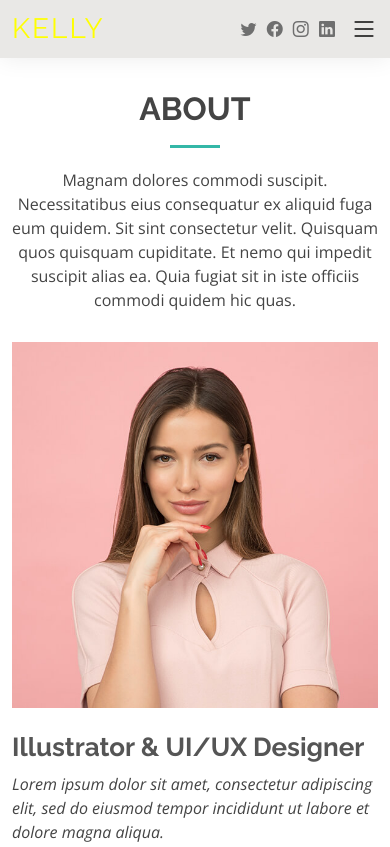
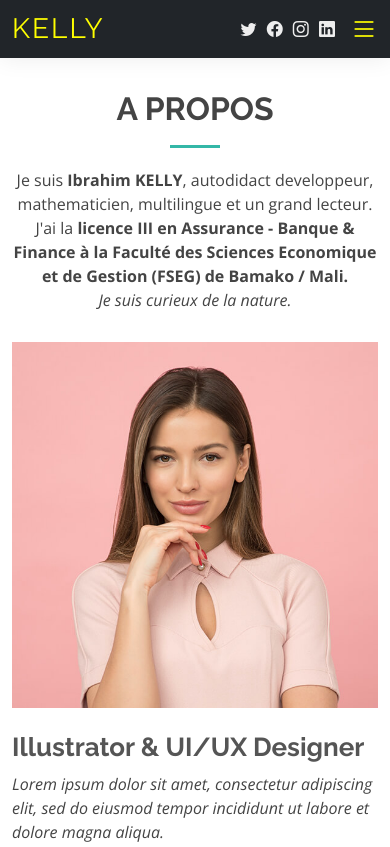
Before and after one commit to ibrahimkelly/My-Porfolio, a plain HTML site: page about.html in a window 390 px wide. Shown: the top 847 px of the page. Drawn offline with nearby package versions, Linux system fonts and the light colour scheme.

Commit message:
Update about page...

```diff
--- a/about.html
+++ b/about.html
@@ -5,7 +5,7 @@
   <meta charset="utf-8">
   <meta content="width=device-width, initial-scale=1.0" name="viewport">
 
-  <title>About - Kelly Bootstrap Template</title>
+  <title>About - Portfolio Ibrahim Kelly</title>
   <meta content="" name="description">
   <meta content="" name="keywords">
 
@@ -26,19 +26,12 @@
 
   <!-- Template Main CSS File -->
   <link href="assets/css/style.css" rel="stylesheet">
-
-  <!-- =======================================================
-  * Template Name: Kelly - v4.7.0
-  * Template URL: https://bootstrapmade.com/kelly-free-bootstrap-cv-resume-html-template/
-  * Author: BootstrapMade.com
-  * License: https://bootstrapmade.com/license/
-  ======================================================== -->
 </head>
 
 <body>
 
   <!-- ======= Header ======= -->
-  <header id="header" class="fixed-top">
+  <header id="header" class="fixed-top bg-dark">
     <div class="container-fluid d-flex justify-content-between align-items-center">
 
       <h1 class="logo me-auto me-lg-0"><a href="index.html">Kelly</a></h1>
@@ -75,8 +68,8 @@
       <div class="container" data-aos="fade-up">
 
         <div class="section-title">
-          <h2>About</h2>
-          <p>Magnam dolores commodi suscipit. Necessitatibus eius consequatur ex aliquid fuga eum quidem. Sit sint consectetur velit. Quisquam quos quisquam cupiditate. Et nemo qui impedit suscipit alias ea. Quia fugiat sit in iste officiis commodi quidem hic quas.</p>
+          <h2>A propos</h2>
+          <p>Je suis <strong>Ibrahim KELLY</strong>, autodidact developpeur, mathematicien, multilingue et un grand lecteur. J'ai la <strong>licence III en Assurance - Banque & Finance à la Faculté des Sciences Economique et de Gestion (FSEG) de Bamako / Mali.</strong><br><em>Je suis curieux de la nature.</em></p>
         </div>
 
         <div class="row">
--- a/assets/css/style.css
+++ b/assets/css/style.css
@@ -139,7 +139,7 @@ h1, h2, h3, h4, h5, h6 {
   padding-right: 15px;
 }
 .header-social-links a {
-  color: #6f6f6f;
+  color: #eee;
   padding-left: 6px;
   display: inline-block;
   line-height: 0px;
@@ -147,7 +147,7 @@ h1, h2, h3, h4, h5, h6 {
   font-size: 16px;
 }
 .header-social-links a:hover {
-  color: #34b7a7;
+  color: yellow;
 }
 
 /*--------------------------------------------------------------
@@ -266,7 +266,7 @@ h1, h2, h3, h4, h5, h6 {
 * Mobile Navigation
 */
 .mobile-nav-toggle {
-  color: #222222;
+  color: yellow;
   font-size: 28px;
   cursor: pointer;
   display: none;
@@ -380,7 +380,7 @@ h1, h2, h3, h4, h5, h6 {
 }
 #hero h2 {
   color: #eee;
-  text-shadow: 1px 1px 1px #000;
+  text-shadow: 1px 1px 1px #000, 1px 1px 1px green;
   margin: 10px 0 0 0;
   font-size: 22px;
 }
```
Also changed, not shown: index.html (+2 -2 lines).
